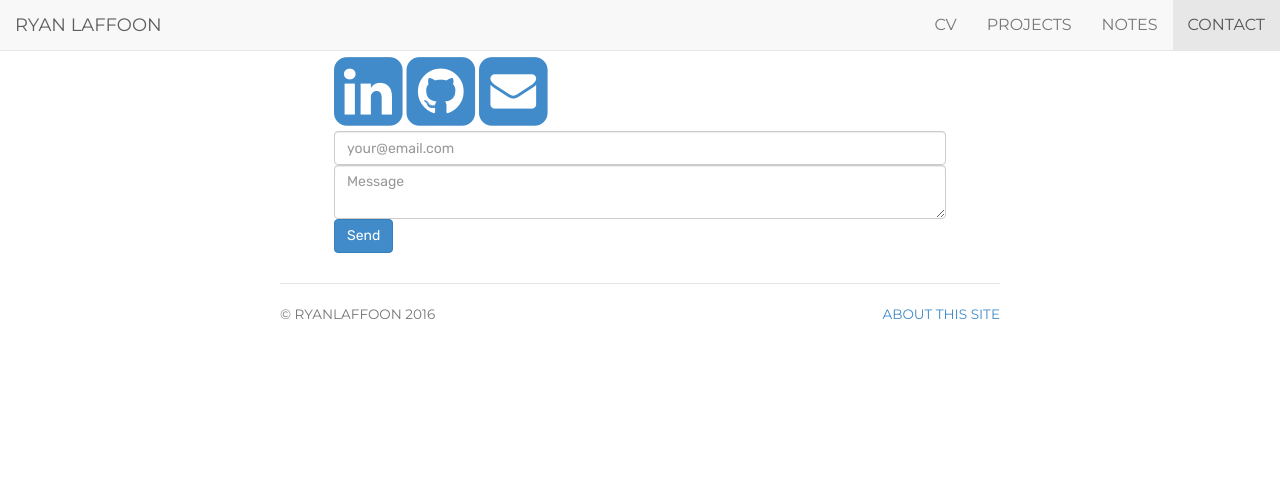
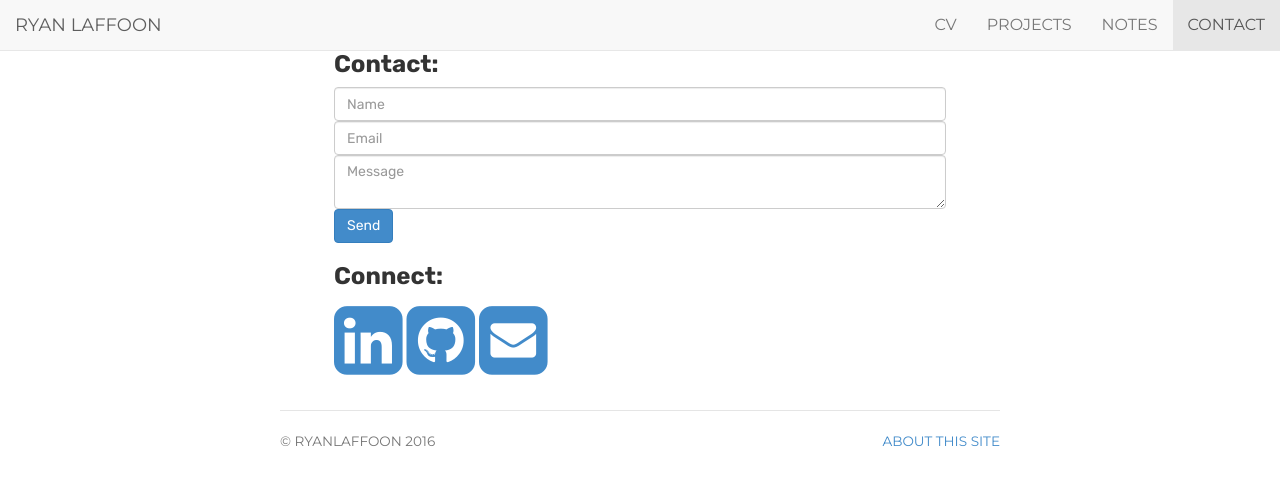
Before and after one commit to ryanlaffoon/ryanlaffoon.github.io, a Jekyll site: the page built from contact/index.html, in a window 1280 px wide. Shown: the top 485 px of the page. Built offline with Jekyll 4.4.1, drawn with Linux system fonts in a browser that asks for light colours.

Commit message:
Update index.html

```diff
--- a/contact/index.html
+++ b/contact/index.html
@@ -8,16 +8,20 @@ contact: active
 description: Contact information for Ryan Laffoon, A Developer and Musician living and working in Seattle.
 ---
 <div class="contact">
-    <div class="contactIcons">
+
+    <div class="contactForm">
+        <h3>Contact:</h3>
+        <form action="https://formspree.io/ryan_laffoon@msn.com" method="POST">
+            <input type="text" class="form-control" name="name" placeholder="Name" required>
+            <input type="email" class="form-control" name="_replyto" placeholder="Email" required>
+            <textarea name="body" class="form-control" placeholder="Message" required></textarea>
+            <input type="submit" class="btn btn-primary" value="Send">
+        </form>
+    </div>
+    <div class="contactIcons row-fluid">
+        <h3>Connect:</h3>
         <span class="contactIcon"><a href="https://www.linkedin.com/in/ryan-laffoon/"><i class="fa fa-linkedin-square fa-5x"></i></a></span>
         <span class="contactIcon"><a href="https://github.com/ryanlaffoon"><i class="fa fa-github-square fa-5x"></i></a></span>
         <span class="contactIcon"><a href="mailto:ryan_laffoon@msn.com"><i class="fa fa-envelope-square fa-5x"></i></a></span>
     </div>
-    <div class="contactForm">
-        <form action="https://formspree.io/ryan_laffoon@msn.com" method="POST">
-            <input type="email" class="form-control" name="_replyto" placeholder="your@email.com">
-            <textarea name="body" class="form-control" placeholder="Message"></textarea>
-            <input type="submit" class="btn btn-primary" value="Send">
-        </form>
-    </div>
 </div>
```
